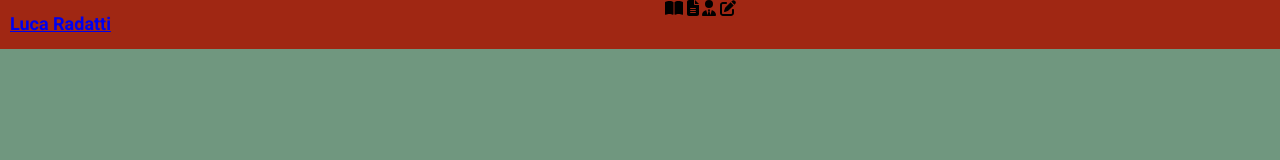
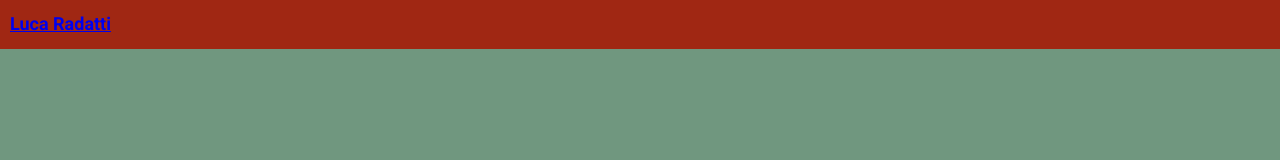
Before and after one commit to radattiluca/radattiluca.github.io, a plain HTML site: page index.html in a window 1280 px wide. Drawn offline with Linux system fonts and the light colour scheme.

Commit message:
delete icons navigation

```diff
--- a/assets/scss/style.scss
+++ b/assets/scss/style.scss
@@ -32,5 +32,7 @@ body{
 }
 
 .navigation{
-    font-size: 0.8em;
+    display: flex;
+    font-size: 2em;
+    justify-content: space-between;
 }
--- a/index.html
+++ b/index.html
@@ -11,7 +11,7 @@
     <link rel="preconnect" href="https://fonts.googleapis.com">
     <link rel="preconnect" href="https://fonts.gstatic.com" crossorigin>
     <link href="https://fonts.googleapis.com/css2?family=Roboto:ital,wght@0,100;0,400;0,700;1,100;1,400;1,700&display=swap" rel="stylesheet">
-    <script src="https://kit.fontawesome.com/0ae584c6ae.js" crossorigin="anonymous"></script>
+
 </head>
 <body>
     <header>
@@ -23,16 +23,7 @@
                 </div>
 
                 <div class="navigation">
-                    <div class="items-navigation">
-                        <!--Logo portfolio-->
-                        <a href=""><svg xmlns="http://www.w3.org/2000/svg" height="16" width="18" viewBox="0 0 576 512"><!--!Font Awesome Free 6.5.1 by @fontawesome - https://fontawesome.com License - https://fontawesome.com/license/free Copyright 2024 Fonticons, Inc.--><path d="M249.6 471.5c10.8 3.8 22.4-4.1 22.4-15.5V78.6c0-4.2-1.6-8.4-5-11C247.4 52 202.4 32 144 32C93.5 32 46.3 45.3 18.1 56.1C6.8 60.5 0 71.7 0 83.8V454.1c0 11.9 12.8 20.2 24.1 16.5C55.6 460.1 105.5 448 144 448c33.9 0 79 14 105.6 23.5zm76.8 0C353 462 398.1 448 432 448c38.5 0 88.4 12.1 119.9 22.6c11.3 3.8 24.1-4.6 24.1-16.5V83.8c0-12.1-6.8-23.3-18.1-27.6C529.7 45.3 482.5 32 432 32c-58.4 0-103.4 20-123 35.6c-3.3 2.6-5 6.8-5 11V456c0 11.4 11.7 19.3 22.4 15.5z"/></svg></a>
-                        <!--Logo cv-->
-                        <a href=""><svg xmlns="http://www.w3.org/2000/svg" height="16" width="12" viewBox="0 0 384 512"><!--!Font Awesome Free 6.5.1 by @fontawesome - https://fontawesome.com License - https://fontawesome.com/license/free Copyright 2024 Fonticons, Inc.--><path d="M64 0C28.7 0 0 28.7 0 64V448c0 35.3 28.7 64 64 64H320c35.3 0 64-28.7 64-64V160H256c-17.7 0-32-14.3-32-32V0H64zM256 0V128H384L256 0zM112 256H272c8.8 0 16 7.2 16 16s-7.2 16-16 16H112c-8.8 0-16-7.2-16-16s7.2-16 16-16zm0 64H272c8.8 0 16 7.2 16 16s-7.2 16-16 16H112c-8.8 0-16-7.2-16-16s7.2-16 16-16zm0 64H272c8.8 0 16 7.2 16 16s-7.2 16-16 16H112c-8.8 0-16-7.2-16-16s7.2-16 16-16z"/></svg></a>
-                        <!--Logo about-->
-                        <a href=""><svg xmlns="http://www.w3.org/2000/svg" height="16" width="14" viewBox="0 0 448 512"><!--!Font Awesome Free 6.5.1 by @fontawesome - https://fontawesome.com License - https://fontawesome.com/license/free Copyright 2024 Fonticons, Inc.--><path d="M96 128a128 128 0 1 0 256 0A128 128 0 1 0 96 128zm94.5 200.2l18.6 31L175.8 483.1l-36-146.9c-2-8.1-9.8-13.4-17.9-11.3C51.9 342.4 0 405.8 0 481.3c0 17 13.8 30.7 30.7 30.7H162.5c0 0 0 0 .1 0H168 280h5.5c0 0 0 0 .1 0H417.3c17 0 30.7-13.8 30.7-30.7c0-75.5-51.9-138.9-121.9-156.4c-8.1-2-15.9 3.3-17.9 11.3l-36 146.9L238.9 359.2l18.6-31c6.4-10.7-1.3-24.2-13.7-24.2H224 204.3c-12.4 0-20.1 13.6-13.7 24.2z"/></svg></a>
-                        <!--logo contattami-->
-                        <a href=""><svg xmlns="http://www.w3.org/2000/svg" height="16" width="16" viewBox="0 0 512 512"><!--!Font Awesome Free 6.5.1 by @fontawesome - https://fontawesome.com License - https://fontawesome.com/license/free Copyright 2024 Fonticons, Inc.--><path d="M471.6 21.7c-21.9-21.9-57.3-21.9-79.2 0L362.3 51.7l97.9 97.9 30.1-30.1c21.9-21.9 21.9-57.3 0-79.2L471.6 21.7zm-299.2 220c-6.1 6.1-10.8 13.6-13.5 21.9l-29.6 88.8c-2.9 8.6-.6 18.1 5.8 24.6s15.9 8.7 24.6 5.8l88.8-29.6c8.2-2.7 15.7-7.4 21.9-13.5L437.7 172.3 339.7 74.3 172.4 241.7zM96 64C43 64 0 107 0 160V416c0 53 43 96 96 96H352c53 0 96-43 96-96V320c0-17.7-14.3-32-32-32s-32 14.3-32 32v96c0 17.7-14.3 32-32 32H96c-17.7 0-32-14.3-32-32V160c0-17.7 14.3-32 32-32h96c17.7 0 32-14.3 32-32s-14.3-32-32-32H96z"/></svg></a>
-                    </div>
+
                 </div>
 
         </nav>
```
Also changed, not shown: assets/css/style.css, 1 other file.
